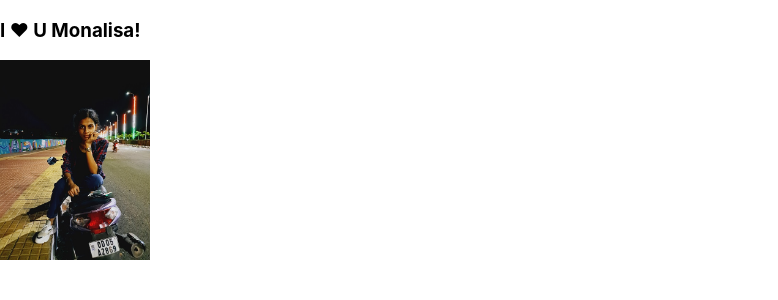
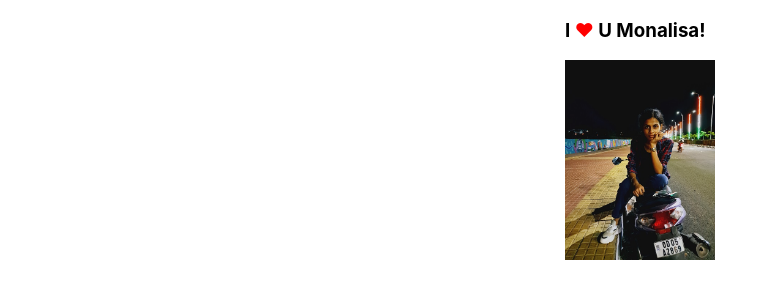
Before and after one commit to prasantkumarsahu/aws-deploy-react, a React (Create React App) app: page / in a window 1280 px wide. Shown: the top 300 px of the page, without its empty margins (0-778 px from the left). Built offline with nearby package versions, Linux system fonts and the light colour scheme.

Commit message:
centered the message and image

```diff
--- a/src/App.css
+++ b/src/App.css
@@ -1,3 +1,12 @@
+.App {
+  display: flex;
+  justify-content: center;
+}
+
 img {
   width: 150px;
 }
+
+span {
+  color: red;
+}
--- a/src/App.js
+++ b/src/App.js
@@ -6,7 +6,7 @@ function App() {
   return (
     <div className="App">
       <header className="App-header">
-        <h3>I ❤ U Monalisa!</h3>
+        <h3>I <span>❤</span> U Monalisa!</h3>
         <img src={pic} alt="pic"></img>
       </header>
     </div>
```
